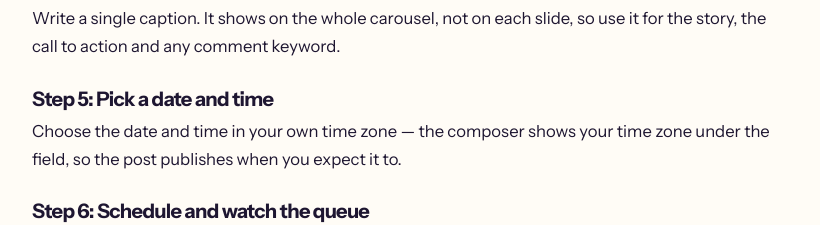
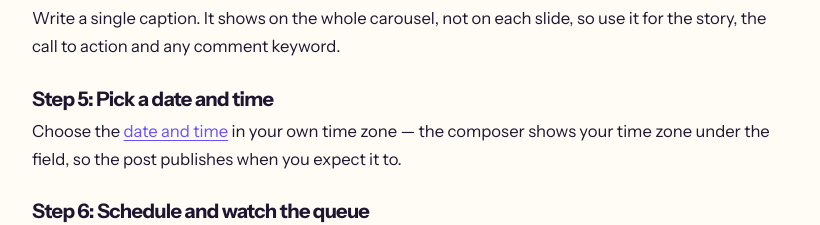
Before and after one commit to Ramanmakkar1/socialapp, a Next.js app: page /help/schedule-instagram-carousel in a window 1280 px wide. Shown: the part 1363-1588 px from the top of the page, without its empty margins (228-1048 px from the left). Built offline with nearby package versions, Linux system fonts and the light colour scheme; no server answers.

Commit message:
autopilot: Instagram carousel help page: link 'date and time' in the 'Pick a date and time' step to the Instagram best-time tool
Task #26673, written by local Qwen.

```diff
--- a/src/app/help/schedule-instagram-carousel/page.tsx
+++ b/src/app/help/schedule-instagram-carousel/page.tsx
@@ -77,8 +77,12 @@ const steps = [
     name: "Pick a date and time",
     body: (
       <>
-        Choose the date and time in your own time zone — the composer shows your time zone under the field, so the post
-        publishes when you expect it to.
+        Choose the{" "}
+        <Link className={s.vlink} href="/tools/best-time-to-post-on-instagram">
+          date and time
+        </Link>{" "}
+        in your own time zone — the composer shows your time zone under the field, so the post publishes when you expect
+        it to.
       </>
     ),
   },
```
